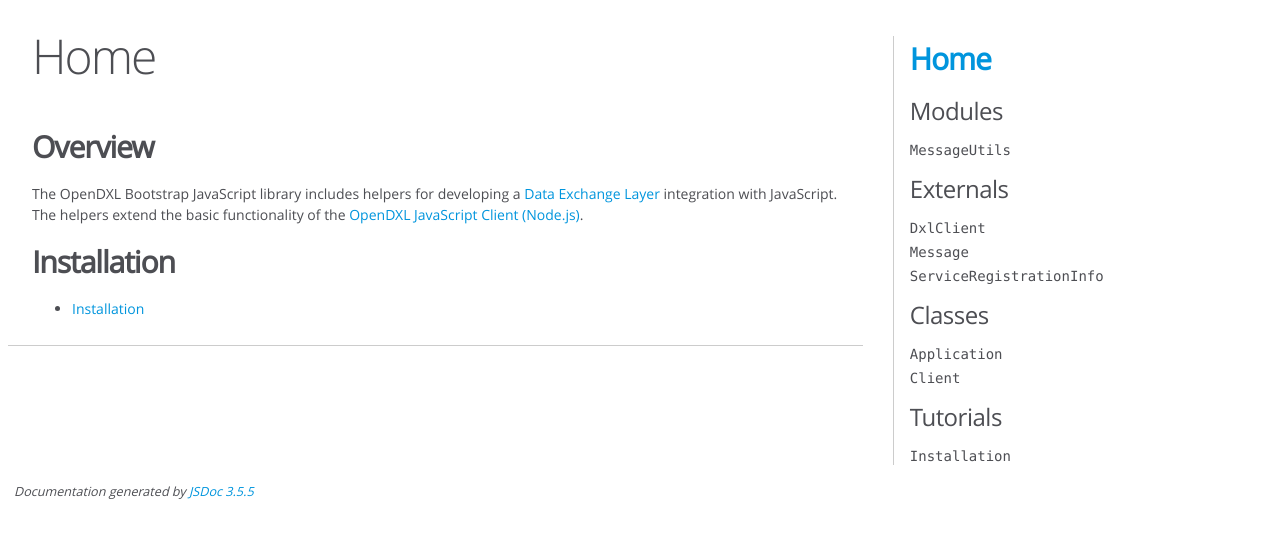
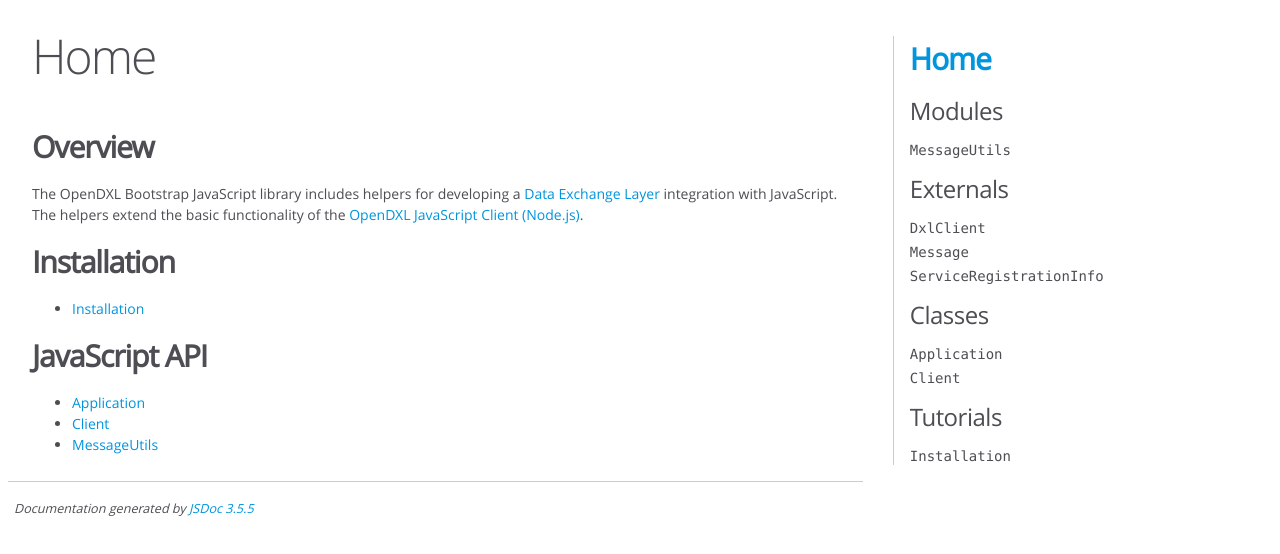
Before and after one commit to opendxl/opendxl-bootstrap-javascript, a plain HTML site: page jsdoc/index.html in a window 1280 px wide. Drawn offline with Linux system fonts and the light colour scheme.

Commit message:
Updating docs for 9382170

```diff
--- a/jsdoc/index.html
+++ b/jsdoc/index.html
@@ -49,6 +49,11 @@
 <a href="https://github.com/opendxl/opendxl-client-javascript">OpenDXL JavaScript Client (Node.js)</a>.</p>
 <h2>Installation</h2><ul>
 <li><a href="tutorial-installation.html">Installation</a></li>
+</ul>
+<h2>JavaScript API</h2><ul>
+<li><a href="Application.html">Application</a></li>
+<li><a href="Client.html">Client</a></li>
+<li><a href="module-MessageUtils.html">MessageUtils</a></li>
 </ul></article>
     </section>
 
```
